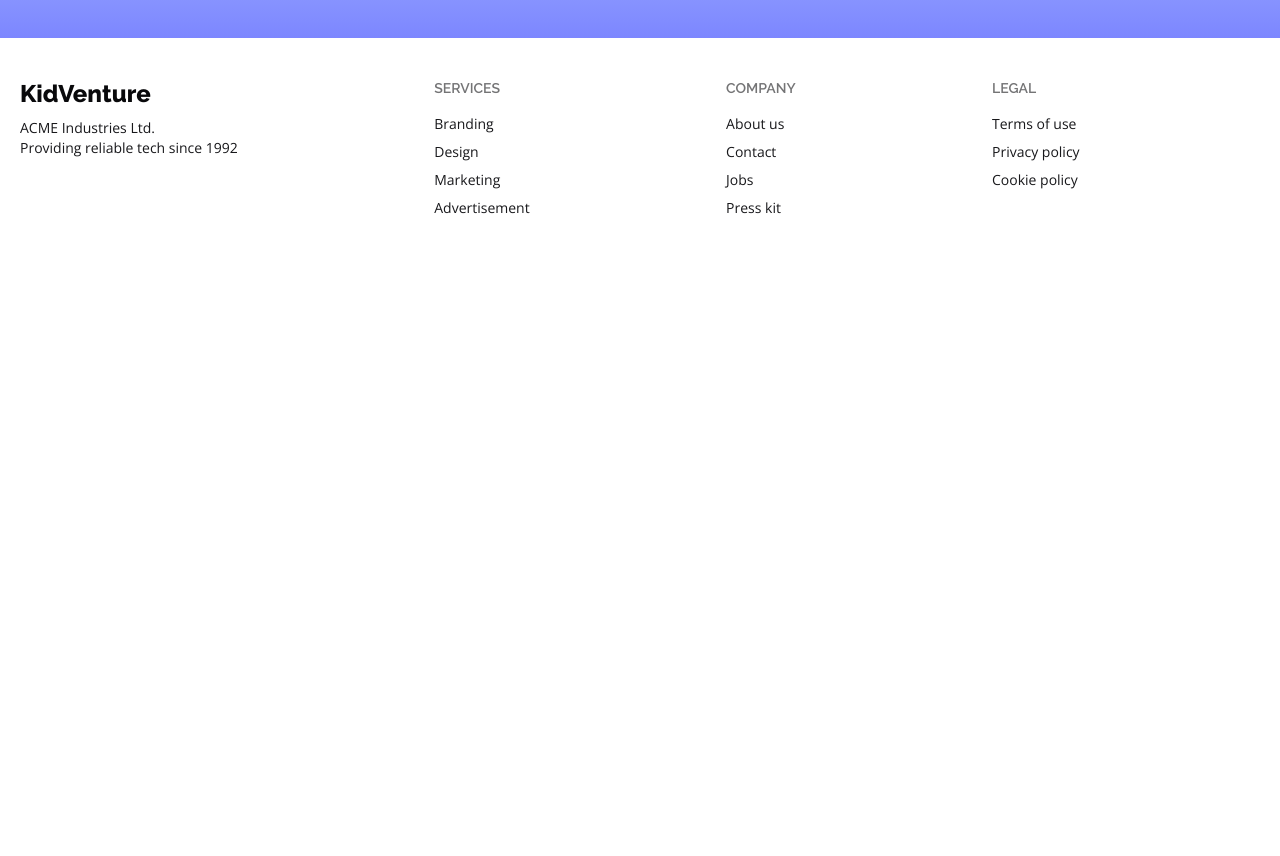
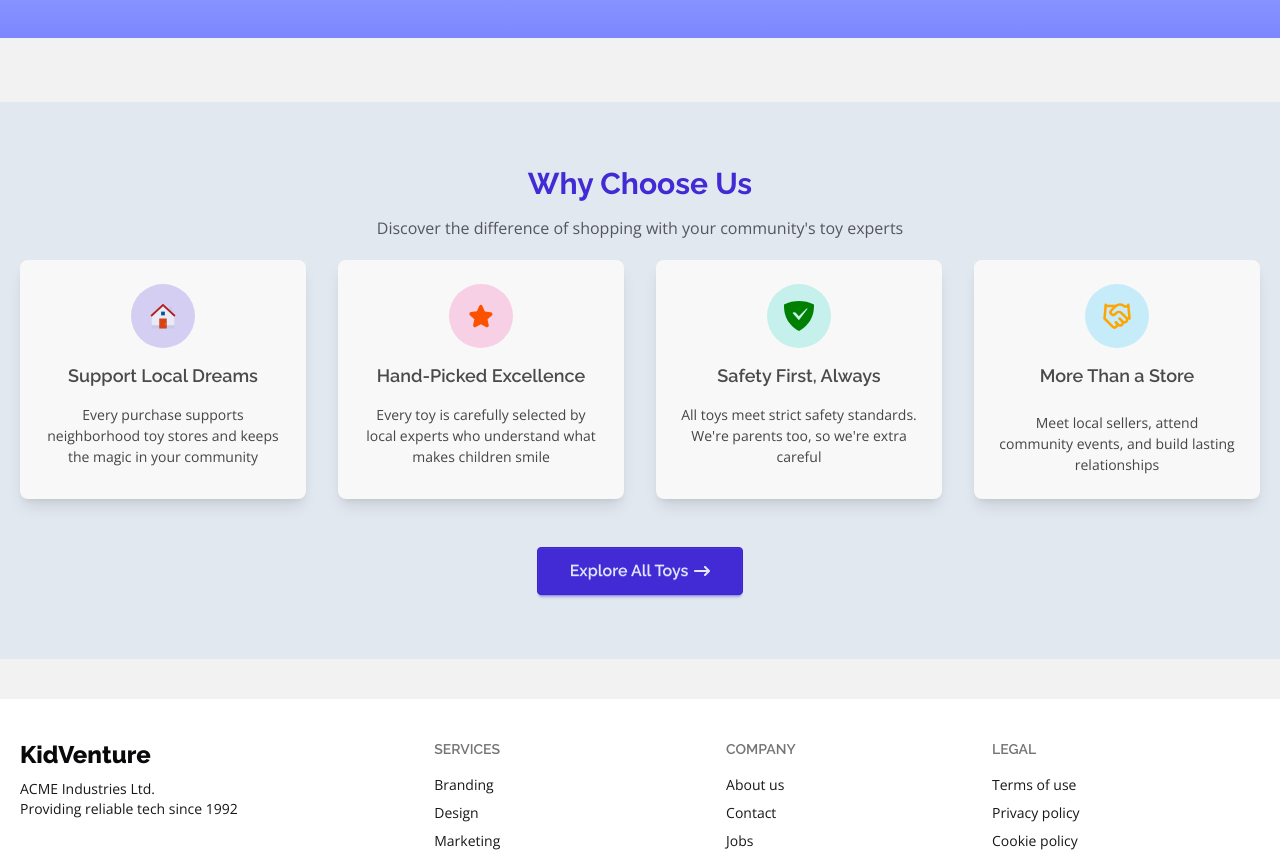
Before and after one commit to programmerrakibul/kid-venture, a React (Vite) app: page / in a window 1280 px wide. Shown: the part 1302-2158 px from the top of the page. Before the commit the page ends 1560 px from the top, so only its background shows below. Built offline with nearby package versions, Linux system fonts and the light colour scheme; no server answers.

Commit message:
choose use section completed

```diff
--- a/package.json
+++ b/package.json
@@ -19,6 +19,7 @@
     "react-icons": "^5.5.0",
     "react-router": "^7.9.4",
     "react-toastify": "^11.0.5",
+    "swiper": "^12.0.3",
     "tailwindcss": "^4.1.15"
   },
   "devDependencies": {
--- a/src/pages/Homepage/Homepage.jsx
+++ b/src/pages/Homepage/Homepage.jsx
@@ -3,8 +3,15 @@ import Container from "../../components/Container/Container";
 import Title from "../../components/Title/Title";
 import ToyCard from "../../components/ToyCard/ToyCard";
 import useToysData from "../../hooks/useToysData";
+import { FcHome } from "react-icons/fc";
+import { TiStarFullOutline } from "react-icons/ti";
+import { SiAdguard } from "react-icons/si";
+import { LuHandshake } from "react-icons/lu";
+import { FaArrowRightLong } from "react-icons/fa6";
+import { useNavigate } from "react-router";
 
 const Homepage = () => {
+  const navigate = useNavigate();
   const { allToys } = useToysData();
   const popularToys = allToys.filter((item) => item.isPopular);
 
@@ -44,6 +51,81 @@ const Homepage = () => {
           </Marquee>
         </Container>
       </section>
+
+      <section className="py-16 bg-slate-200 mb-10">
+        <Container className="space-y-5">
+          <div className="text-center space-y-3.5">
+            <Title className="text-primary">Why Choose Us</Title>
+            <p className="text-base-content/70 max-w-2xl mx-auto">
+              Discover the difference of shopping with your community's toy
+              experts
+            </p>
+          </div>
+
+          <div className="grid grid-cols-1 md:grid-cols-2 lg:grid-cols-4 gap-8">
+            <div className="card bg-base-200 shadow-lg hover:shadow-xl hover:scale-105 transition-all duration-300">
+              <div className="card-body items-center text-center gap-3.5">
+                <div className="w-16 h-16 bg-primary/20 rounded-full flex items-center justify-center">
+                  <FcHome size={30} />
+                </div>
+                <h3 className="card-title text-lg">Support Local Dreams</h3>
+                <p className="text-base-content/80">
+                  Every purchase supports neighborhood toy stores and keeps the
+                  magic in your community
+                </p>
+              </div>
+            </div>
+
+            <div className="card bg-base-200 shadow-lg hover:shadow-xl hover:scale-105 transition-all duration-300">
+              <div className="card-body items-center text-center gap-3.5">
+                <div className="w-16 h-16 bg-secondary/20 rounded-full flex items-center justify-center">
+                  <TiStarFullOutline size={30} fill="#fb5200" />
+                </div>
+                <h3 className="card-title text-lg">Hand-Picked Excellence</h3>
+                <p className="text-base-content/80">
+                  Every toy is carefully selected by local experts who
+                  understand what makes children smile
+                </p>
+              </div>
+            </div>
+            <div className="card bg-base-200 shadow-lg hover:shadow-xl hover:scale-105 transition-all duration-300">
+              <div className="card-body items-center text-center gap-3.5">
+                <div className="w-16 h-16 bg-accent/20 rounded-full flex items-center justify-center">
+                  <SiAdguard size={30} fill="green" />
+                </div>
+                <h3 className="card-title text-lg">Safety First, Always</h3>
+                <p className="text-base-content/80">
+                  All toys meet strict safety standards. We're parents too, so
+                  we're extra careful
+                </p>
+              </div>
+            </div>
+
+            <div className="card bg-base-200 shadow-lg hover:shadow-xl hover:scale-105 transition-all duration-300">
+              <div className="card-body items-center text-center gap-3.5">
+                <div className="w-16 h-16 bg-info/20 rounded-full flex items-center justify-center">
+                  <LuHandshake size={30} color="orange" />
+                </div>
+                <h3 className="card-title text-lg mb-2">More Than a Store</h3>
+                <p className="text-base-content/80">
+                  Meet local sellers, attend community events, and build lasting
+                  relationships
+                </p>
+              </div>
+            </div>
+          </div>
+
+          <div className="text-center mt-12">
+            <button
+              onClick={() => navigate("explore-toys")}
+              className="btn btn-primary btn-lg px-8 group"
+            >
+              Explore All Toys
+              <FaArrowRightLong className="group-hover:ml-1.5 duration-300" />
+            </button>
+          </div>
+        </Container>
+      </section>
     </>
   );
 };
```
Also changed, not shown: 1 other file (tests, documents, lock files or other folders).
